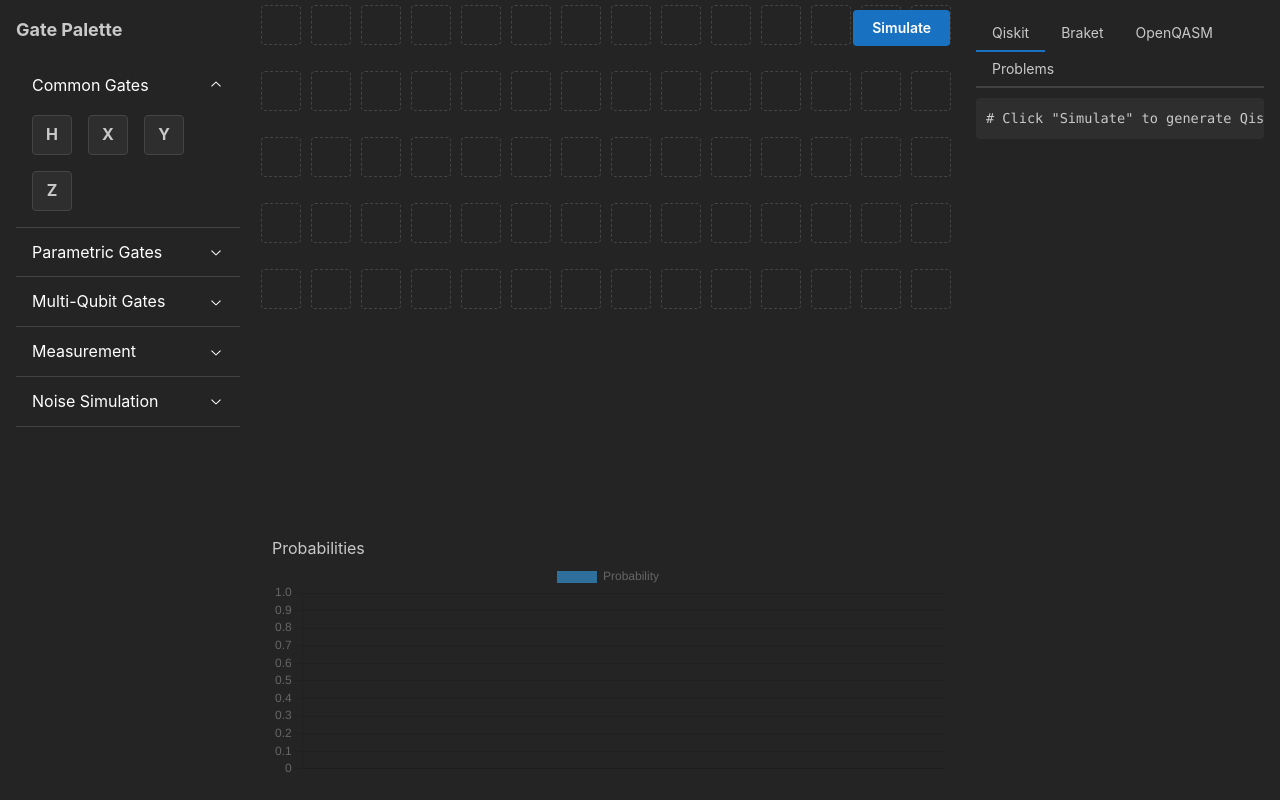
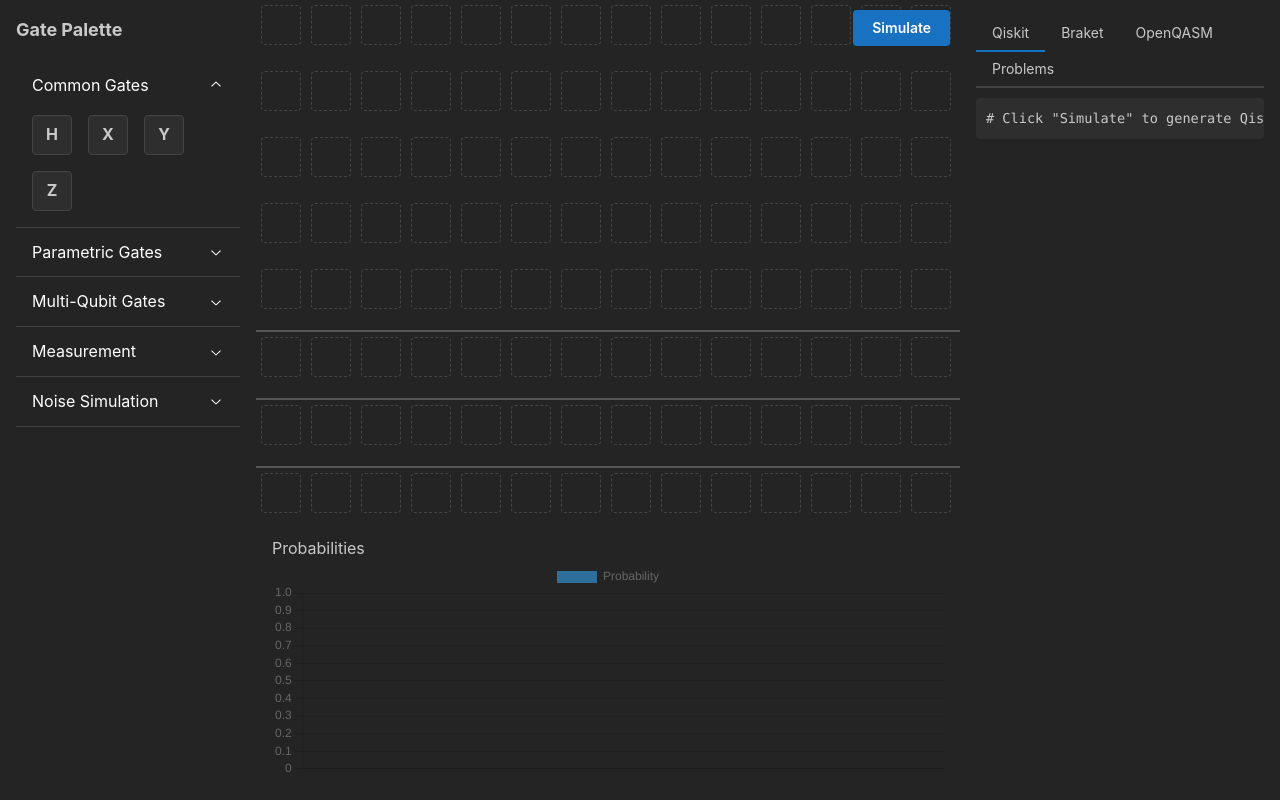
Before and after one commit to Faiz-k490/Qcuit.com, a React (Create React App) app in the folder frontend/: page / in a window 1280 px wide. Built offline with nearby package versions, Linux system fonts and the light colour scheme.

Commit message:
feat: Rebuild pending gate logic for CNOT and Measurement

```diff
--- a/frontend/src/App.tsx
+++ b/frontend/src/App.tsx
@@ -17,7 +17,7 @@ import {
   PanelResizeHandle,
 } from 'react-resizable-panels';
 import { v4 as uuidv4 } from 'uuid';
-import { CircuitState, DraggingGate, GateInstance, SimulationResult } from './types';
+import { CircuitState, DraggingGate, GateInstance, SimulationResult, PendingGate, MultiQubitGateInstance, Measurement } from './types';
 import { GatePalette } from './components/GatePalette';
 import { CircuitGrid } from './components/CircuitGrid';
 import { OutputDisplay } from './components/OutputDisplay';
@@ -55,6 +55,7 @@ function App() {
   const [results, setResults] = useState<SimulationResult | null>(null);
   const [activeDragItem, setActiveDragItem] = useState<DraggingGate | null>(null);
   const [validationErrors, setValidationErrors] = useState<string[]>([]);
+  const [pendingGate, setPendingGate] = useState<PendingGate | null>(null);
 
   // Setup D&D sensors
   const sensors = useSensors(
@@ -88,9 +89,10 @@ function App() {
         const timestep = parseInt(t_str, 10);
         const slotKey = `q_${qubit}-${timestep}`;
 
-        // --- DEFINE GATE TYPES ---
         const simpleGates = ['H', 'X', 'Y', 'Z', 'S', 'T', 'SDG', 'TDG'];
         const parametricGates = ['RX', 'RY', 'RZ'];
+        const multiQubitGates = ['CNOT', 'CZ', 'SWAP', 'CCNOT'];
+        const measurementGate = 'M';
 
         // --- FUNCTION TO ADD A GATE ---
         const addGateToState = (gate: GateInstance) => {
@@ -132,18 +134,93 @@ function App() {
                   gateType: gateType,
                   qubit: qubit,
                   timestep: timestep,
-                  theta: theta, // <-- Add the angle
+                  theta: theta,
                 };
                 addGateToState(newGate);
               },
             },
           });
+        } else if (multiQubitGates.includes(gateType) || gateType === measurementGate) {
+          // --- SET PENDING GATE ---
+          // Start the multi-step placement
+          setPendingGate({
+            gateType: gateType,
+            control: qubit, // For CNOT, this is the control. For M, this is the qubit.
+            timestep: timestep,
+          });
+          notifications.show({
+            title: `${gateType} Gate Started`,
+            message: `Click a target slot in the same timestep to complete the gate.`,
+            color: 'blue',
+          });
         }
-        // TODO: Add logic for CNOT, MEASURE, etc.
       }
     }
 
     setActiveDragItem(null);
+  }
+
+  // --- NEW: Slot Click Handler ---
+  function onSlotClick(slotId: string) {
+    // Do nothing if no gate is pending
+    if (!pendingGate) return;
+
+    // Parse the clicked slot ID
+    const [, type, index_str, t_str] = slotId.match(/slot-([qc])(\d+)-t(\d+)/) || [];
+    const index = parseInt(index_str, 10);
+    const timestep = parseInt(t_str, 10);
+
+    // Check for a valid click
+    if (!type || timestep !== pendingGate.timestep) {
+      // Clicked in a different timestep, cancel the pending gate
+      setPendingGate(null);
+      notifications.show({
+        title: 'Gate Canceled',
+        message: 'Target must be in the same timestep.',
+        color: 'yellow',
+      });
+      return;
+    }
+
+    // --- Handle Multi-Qubit Gate Completion ---
+    if (['CNOT', 'CZ', 'SWAP', 'CCNOT'].includes(pendingGate.gateType)) {
+      if (type === 'q' && index !== pendingGate.control) {
+        // Valid target qubit
+        const newGate: MultiQubitGateInstance = {
+          id: uuidv4(),
+          gateType: pendingGate.gateType,
+          timestep: pendingGate.timestep,
+          controls: [pendingGate.control], // TODO: Expand for CCNOT
+          targets: [index],
+        };
+
+        setCircuitState(prev => ({
+          ...prev,
+          multiQubitGates: [...prev.multiQubitGates, newGate],
+        }));
+        setPendingGate(null); // Finish
+      }
+    }
+
+    // --- Handle Measurement Gate Completion ---
+    if (pendingGate.gateType === 'M') {
+      if (type === 'c') {
+        // Valid classical bit target
+        const newMeasurement: Measurement = {
+          id: uuidv4(),
+          gateType: 'MEASUREMENT',
+          qubit: pendingGate.control, // 'control' was the qubit for M
+          classicalBit: index,
+          timestep: pendingGate.timestep,
+        };
+
+        setCircuitState(prev => ({
+          ...prev,
+          measurements: [...prev.measurements, newMeasurement],
+        }));
+        setPendingGate(null); // Finish
+      }
+    }
   }
 
   // --- API Call ---
@@ -212,8 +289,11 @@ function App() {
                     Simulate
                   </Button>
 
-                  {/* --- ADD THE CIRCUIT GRID --- */}
-                  <CircuitGrid circuitState={circuitState} />
+                  {/* --- UPDATE: Pass onSlotClick --- */}
+                  <CircuitGrid
+                    circuitState={circuitState}
+                    onSlotClick={onSlotClick}
+                  />
 
                 </Paper>
               </Panel>
--- a/frontend/src/components/CircuitGrid.tsx
+++ b/frontend/src/components/CircuitGrid.tsx
@@ -1,6 +1,6 @@
 // In frontend/src/components/CircuitGrid.tsx
 import { Grid, Box, Text, Center } from '@mantine/core';
-import { CircuitState, GateInstance } from '../types';
+import { CircuitState, GateInstance, MultiQubitGateInstance, Measurement } from '../types';
 import { DroppableSlot } from './DroppableSlot';
 
 // This component renders a single gate on the grid
@@ -24,26 +24,81 @@ function Gate({ gate }: { gate: GateInstance }) {
   );
 }
 
-export function CircuitGrid({ circuitState }: { circuitState: CircuitState }) {
-  const { numQubits, numTimesteps, gates } = circuitState;
+// --- NEW: Component to render multi-qubit gates (text only) ---
+function MultiGateText({ gate }: { gate: MultiQubitGateInstance }) {
+  return (
+    <Center
+      style={{
+        position: 'absolute',
+        top: 0,
+        left: 0,
+        width: 40,
+        height: 40,
+        color: '#aaffaa',
+        pointerEvents: 'none',
+      }}
+    >
+      <Text size="xs" ta="center">
+        {gate.gateType} (C:{gate.controls[0]}, T:{gate.targets[0]})
+      </Text>
+    </Center>
+  );
+}
 
-  // Create an array for the grid rows (qubits)
+// --- NEW: Component to render measurement (text only) ---
+function MeasurementText({ gate }: { gate: Measurement }) {
+  return (
+    <Center
+      style={{
+        position: 'absolute',
+        top: 0,
+        left: 0,
+        width: 40,
+        height: 40,
+        color: '#aaaaff',
+        pointerEvents: 'none',
+      }}
+    >
+      <Text size="xs" ta="center">
+        M (Q{gate.qubit}
+        <br />
+        to C{gate.classicalBit})
+      </Text>
+    </Center>
+  );
+}
+
+export function CircuitGrid({
+  circuitState,
+  onSlotClick,
+}: {
+  circuitState: CircuitState;
+  onSlotClick: (id: string) => void;
+}) {
+  const { numQubits, numClassical, numTimesteps, gates, multiQubitGates, measurements } =
+    circuitState;
+
+  const timeSlots = Array.from({ length: numTimesteps }, (_, t) => t);
   const qubitWires = Array.from({ length: numQubits }, (_, q) => q);
+  const classicalWires = Array.from({ length: numClassical }, (_, c) => c);
 
-  // Create an array for the grid columns (timesteps)
-  const timeSlots = Array.from({ length: numTimesteps }, (_, t) => t);
+  // Find multi-qubit gates and measurements at a specific timestep
+  const getMultiGateAt = (t: number) =>
+    multiQubitGates.find(g => g.timestep === t);
+  const getMeasurementAt = (t: number) =>
+    measurements.find(m => m.timestep === t);
 
   return (
     <Box style={{ overflow: 'auto', height: '100%' }}>
       <Grid
         style={{
-          minWidth: numTimesteps * 50, // Allow horizontal scrolling
-          position: 'relative', // For absolute positioning of gates
+          minWidth: numTimesteps * 50,
+          position: 'relative',
         }}
       >
-        {/* Render the grid of drop slots */}
+        {/* --- Render Qubit Wires --- */}
         {qubitWires.map(q_index => (
-          <Grid.Col span={12} key={`wire-${q_index}`}>
+          <Grid.Col span={12} key={`wire-q-${q_index}`}>
             <Box style={{ display: 'flex', flexDirection: 'row' }}>
               {timeSlots.map(t_index => {
                 const slotId = `slot-q${q_index}-t${t_index}`;
@@ -53,22 +108,54 @@ export function CircuitGrid({ circuitState }: { circuitState: CircuitState }) {
                   <Box
                     key={slotId}
                     style={{
-                      flex: '1 0 50px', // Each slot is 50px wide
+                      flex: '1 0 50px',
                       minWidth: 50,
-                      position: 'relative', // For gate positioning
+                      position: 'relative',
                       padding: 5,
                     }}
                   >
-                    <DroppableSlot id={slotId} />
-                    {/* If a gate exists at this slot, render it */}
+                    <DroppableSlot id={slotId} onSlotClick={onSlotClick} />
                     {gate && <Gate gate={gate} />}
+
+                    {/* --- Render multi-gate text (on first control qubit) --- */}
+                    {getMultiGateAt(t_index)?.controls[0] === q_index && (
+                      <MultiGateText gate={getMultiGateAt(t_index)!} />
+                    )}
+                    {/* --- Render measurement text (on the qubit) --- */}
+                    {getMeasurementAt(t_index)?.qubit === q_index && (
+                      <MeasurementText gate={getMeasurementAt(t_index)!} />
+                    )}
                   </Box>
                 );
               })}
             </Box>
           </Grid.Col>
         ))}
-        {/* We will add classical wires here later */}
+
+        {/* --- Render Classical Wires --- */}
+        {classicalWires.map(c_index => (
+          <Grid.Col span={12} key={`wire-c-${c_index}`}>
+            <Box style={{ display: 'flex', flexDirection: 'row', borderTop: '2px double #555' }}>
+              {timeSlots.map(t_index => {
+                const slotId = `slot-c${c_index}-t${t_index}`;
+                return (
+                  <Box
+                    key={slotId}
+                    style={{
+                      flex: '1 0 50px',
+                      minWidth: 50,
+                      position: 'relative',
+                      padding: 5,
+                    }}
+                  >
+                    <DroppableSlot id={slotId} onSlotClick={onSlotClick} />
+                  </Box>
+                );
+              })}
+            </Box>
+          </Grid.Col>
+        ))}
+
       </Grid>
     </Box>
   );
--- a/frontend/src/components/DroppableSlot.tsx
+++ b/frontend/src/components/DroppableSlot.tsx
@@ -2,7 +2,13 @@
 import { useDroppable } from '@dnd-kit/core';
 import { Box } from '@mantine/core';
 
-export function DroppableSlot({ id }: { id: string }) {
+export function DroppableSlot({
+  id,
+  onSlotClick,
+}: {
+  id: string;
+  onSlotClick: (id: string) => void;
+}) {
   const { isOver, setNodeRef } = useDroppable({
     id: id,
   });
@@ -10,12 +16,14 @@ export function DroppableSlot({ id }: { id: string }) {
   return (
     <Box
       ref={setNodeRef}
+      onClick={() => onSlotClick(id)}
       style={{
         width: '100%',
         height: 40,
         border: '1px dashed #444',
         backgroundColor: isOver ? '#333' : 'transparent',
         borderRadius: 4,
+        cursor: 'pointer',
       }}
     />
   );
```
